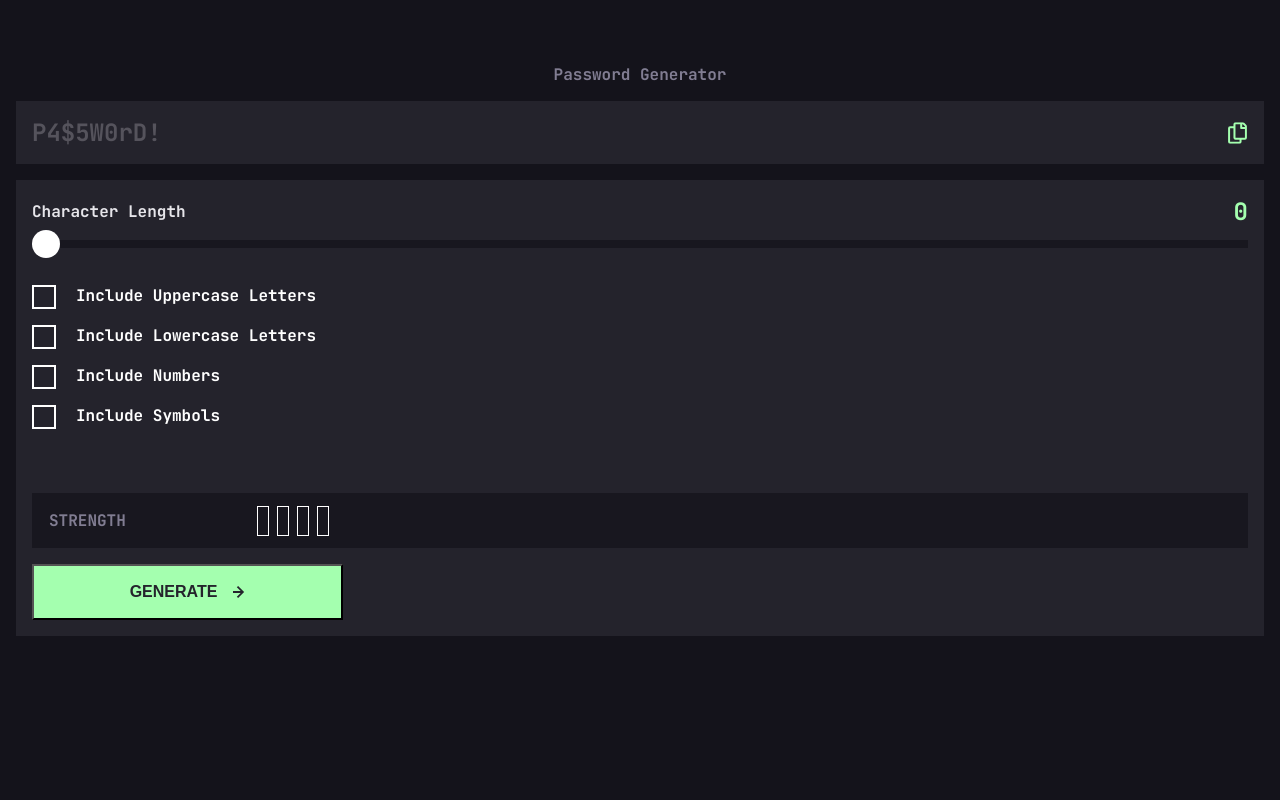
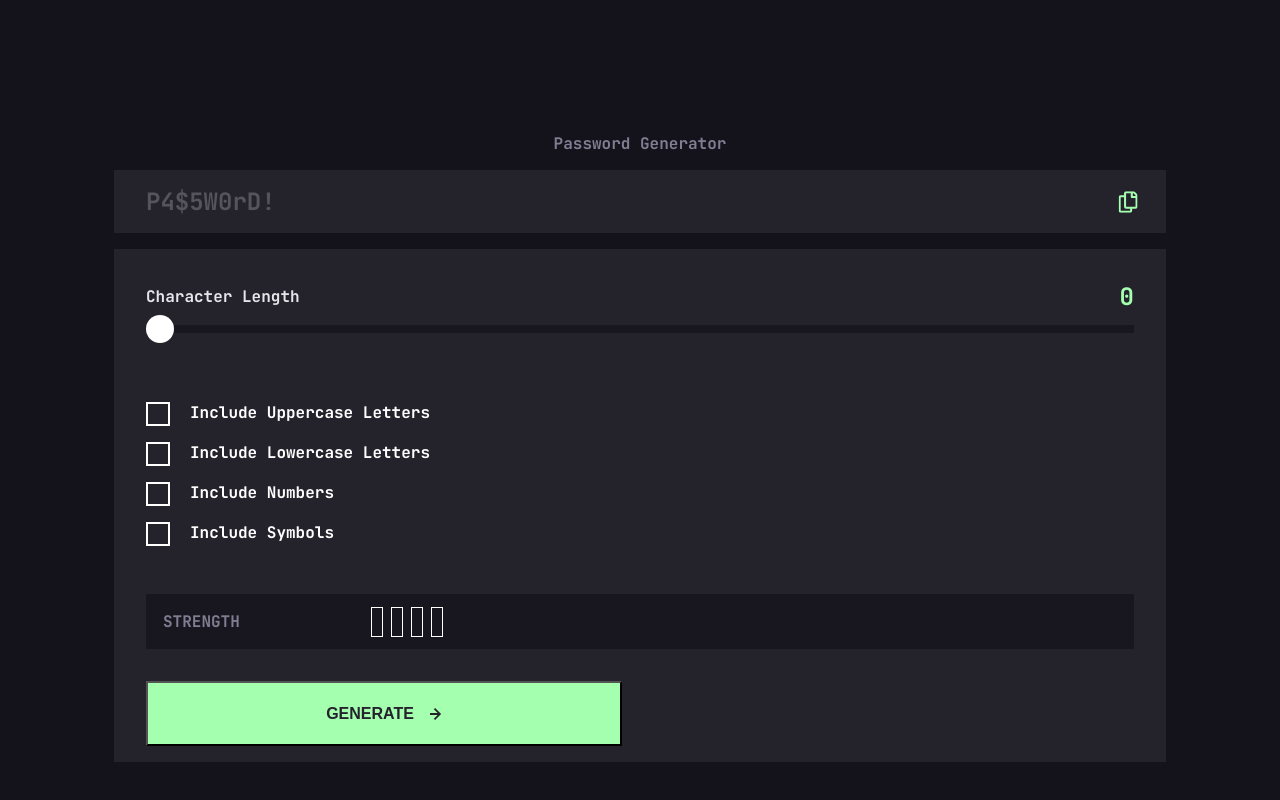
Before and after one commit to GeorgeMachaidze/password-generator, a React (Create React App) app: page / in a window 1280 px wide. Shown: the top 800 px of the page. Built offline with nearby package versions, Linux system fonts and the light colour scheme; the HTML template or start-up script is replaced by a standard one.

Commit message:
made responsive for tablet

```diff
--- a/src/App.css
+++ b/src/App.css
@@ -34,6 +34,7 @@ padding: 16px;
   flex-direction: column;
   background-color: rgba(36, 35, 44, 1);
   margin: 16px;
+  margin-bottom: 63px;
 }
 .inputDiv{
   width: 100%;
@@ -142,3 +143,42 @@ button p{
 button svg{
   margin-left: 16px;
 }
+@media screen and (min-width: 768px){
+h1{
+  margin-top: 133px;
+}
+.passwordBox{
+  margin-left: 114px;
+  margin-right: 114px;
+}
+.passwordBox p{
+  padding-left: 32px;
+}
+.copyIcon{
+  padding-right: 28px;
+}
+.mainBox{
+  margin-left: 114px;
+  margin-right: 114px;
+  margin-bottom: 198px;
+}
+.inputDiv{
+  width: 100%;
+  padding: 32px;
+}
+.checkBoxes{
+  padding: 32px;
+}
+.secondSection{
+  margin:32px;
+  margin-top: 0;
+}
+button{
+  Width:476px;
+  Height:65px;
+  margin-left: 32px;
+  margin-right: 32px;
+  margin-top: 0;
+}
+
+}
```
